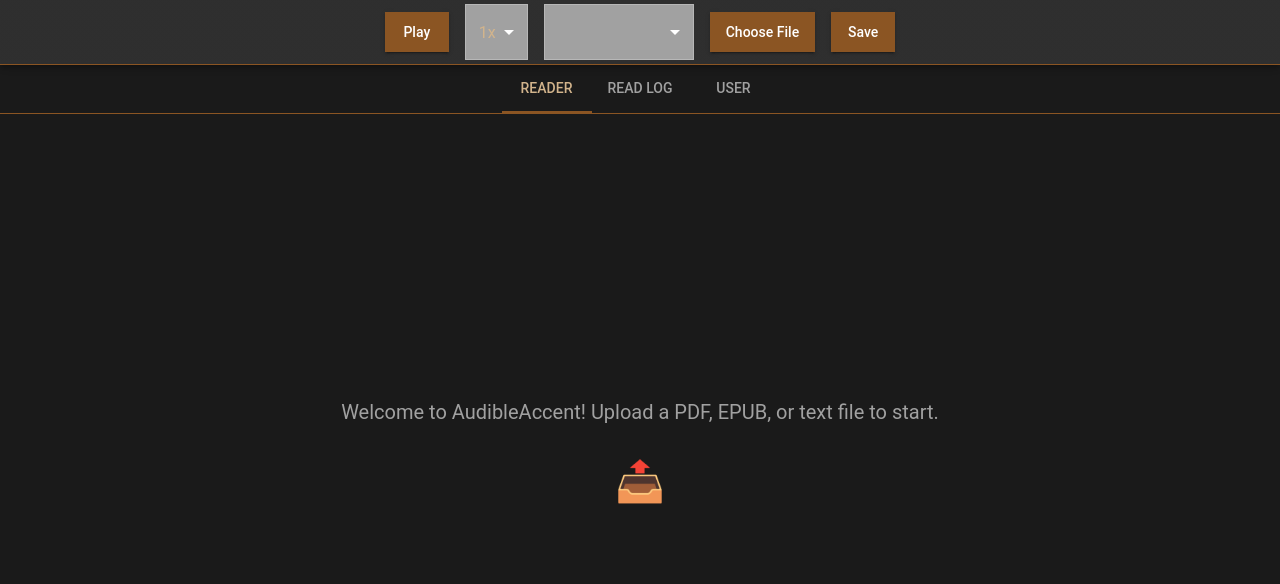
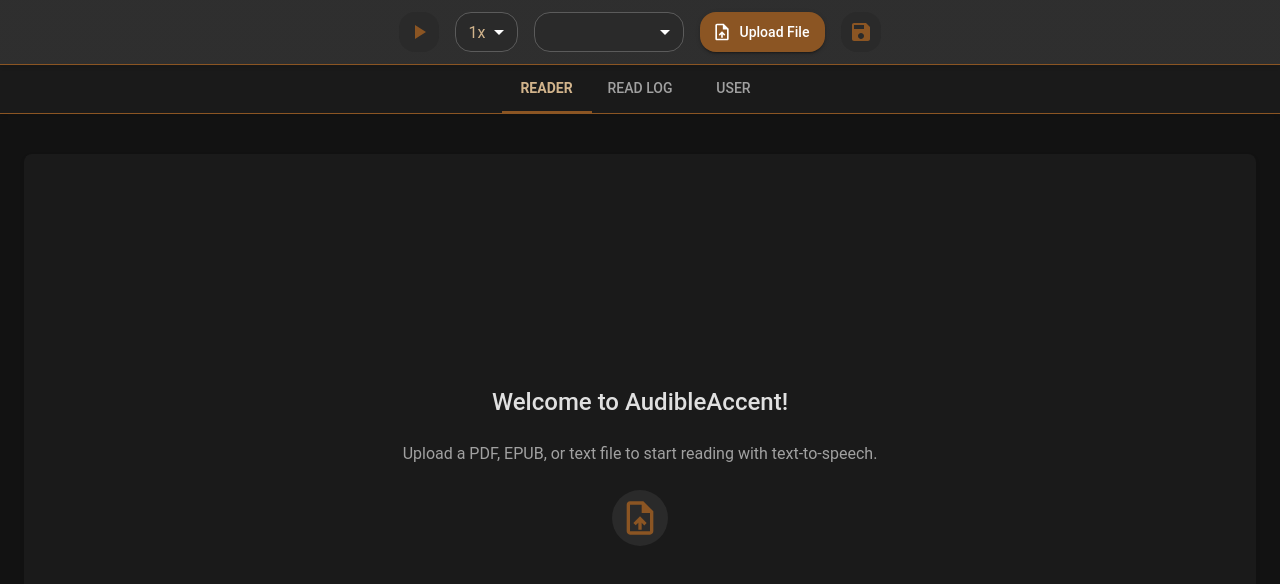
Before and after one commit to the-real-kodoninja/AudibleAccent, a React (Create React App) app: page / in a window 1280 px wide. Shown: the top 584 px of the page. Built offline with nearby package versions, Linux system fonts and the light colour scheme.

Commit message:
Polish design with better layout, typography, and visuals; update README with features and known issues

```diff
--- a/src/App.tsx
+++ b/src/App.tsx
@@ -1,4 +1,4 @@
-// src/App.tsx
+// client/src/App.tsx
 import React, { useState, useEffect } from 'react';
 import TopBar from './components/TopBar';
 import TextReader from './components/TextReader';
@@ -23,33 +23,34 @@
   const theme = createTheme({
     palette: {
       mode: themeMode,
-      background: { default: themeMode === 'dark' ? '#1A1A1A' : '#F5F5F5' },
-      text: { primary: themeMode === 'dark' ? '#A1A1A1' : '#333333' },
+      background: { default: themeMode === 'dark' ? '#121212' : '#F5F5F5' }, // Darker background for dark mode
+      text: { primary: themeMode === 'dark' ? '#E0E0E0' : '#333333' }, // Better contrast
       primary: { main: '#8B5523' },
       secondary: { main: '#D2B48C' },
     },
     typography: {
-      fontFamily: 'Roboto, sans-serif',
-      h6: { color: themeMode === 'dark' ? '#A1A1A1' : '#333333' },
+      fontFamily: fontFamily || 'Roboto, sans-serif',
+      h6: { color: themeMode === 'dark' ? '#E0E0E0' : '#333333', fontWeight: 500 },
     },
     components: {
-      MuiButton: { styleOverrides: { root: { borderRadius: 0, textTransform: 'none', padding: '8px 16px' } } },
-      MuiSelect: { styleOverrides: { root: { borderRadius: 0 } } },
-      MuiTabs: { styleOverrides: { root: { backgroundColor: themeMode === 'dark' ? '#1A1A1A' : '#F5F5F5' } } },
+      MuiButton: { styleOverrides: { root: { borderRadius: 4, textTransform: 'none', padding: '8px 16px', transition: 'all 0.3s' } } },
+      MuiSelect: { styleOverrides: { root: { borderRadius: 4 } } },
+      MuiTabs: { styleOverrides: { root: { backgroundColor: themeMode === 'dark' ? '#1A1A1A' : '#FFFFFF', boxShadow: '0 2px 4px rgba(0,0,0,0.1)' } } },
       MuiTab: {
         styleOverrides: {
           root: {
-            color: themeMode === 'dark' ? '#A1A1A1' : '#333333',
-            '&.Mui-selected': { color: '#D2B48C' },
+            color: themeMode === 'dark' ? '#A1A1A1' : '#666666',
+            '&.Mui-selected': { color: '#D2B48C', fontWeight: 600 },
             fontWeight: 500,
+            transition: 'color 0.3s',
           },
         },
       },
       MuiTextField: {
         styleOverrides: {
           root: {
-            '& .MuiInputBase-root': { backgroundColor: themeMode === 'dark' ? '#2A2A2A' : '#FFFFFF' },
-            '& .MuiInputLabel-root': { color: themeMode === 'dark' ? '#A1A1A1' : '#333333' },
+            '& .MuiInputBase-root': { backgroundColor: themeMode === 'dark' ? '#2A2A2A' : '#FFFFFF', borderRadius: 4 },
+            '& .MuiInputLabel-root': { color: themeMode === 'dark' ? '#A1A1A1' : '#666666' },
           },
         },
       },
@@ -104,16 +105,16 @@
     <MuiThemeProvider theme={theme}>
       <CssBaseline />
       <TopBar setText={handleSetText} onFileLoad={handleFileLoad} />
-      <Tabs value={tab} onChange={handleTabChange} centered sx={{ borderBottom: '1px solid #8B5523' }}>
+      <Tabs value={tab} onChange={handleTabChange} centered sx={{ borderBottom: '1px solid #8B5523', mb: 2 }}>
         <Tab label="Reader" />
         <Tab label="Read Log" />
         <Tab label="User" />
       </Tabs>
-      <Box sx={{ display: 'flex', height: 'calc(100vh - 112px)' }}>
+      <Box sx={{ display: 'flex', height: 'calc(100vh - 128px)', backgroundColor: themeMode === 'dark' ? '#121212' : '#F5F5F5' }}>
         {tab === 0 && pages.length > 0 && (
           <PagePreview pages={pages} currentPage={currentPage} onPageSelect={setCurrentPage} />
         )}
-        <Box sx={{ flex: 1, overflowY: 'auto' }}>
+        <Box sx={{ flex: 1, overflowY: 'auto', p: 3 }}>
           {tab === 0 &&
             (text ? (
               <TextReader
--- a/src/components/PagePreview.tsx
+++ b/src/components/PagePreview.tsx
@@ -1,4 +1,4 @@
-// src/components/PagePreview.tsx
+// client/src/components/PagePreview.tsx
 import React from 'react';
 import { Box, Typography } from '@mui/material';
 import { useTheme } from '../context/ThemeContext';
@@ -15,11 +15,12 @@
   return (
     <Box
       sx={{
-        width: 150,
-        bgcolor: themeMode === 'dark' ? '#2A2A2A' : '#E0E0E0',
-        p: 1,
+        width: 180,
+        bgcolor: themeMode === 'dark' ? '#1A1A1A' : '#E0E0E0',
+        p: 2,
         overflowY: 'auto',
         borderRight: '1px solid #8B5523',
+        boxShadow: '2px 0 4px rgba(0,0,0,0.1)',
       }}
     >
       {pages.map((page, index) => (
@@ -27,14 +28,26 @@
           key={index}
           onClick={() => onPageSelect(index + 1)}
           sx={{
-            mb: 1,
+            mb: 2,
             cursor: 'pointer',
-            border: currentPage === index + 1 ? '2px solid #D2B48C' : 'none',
-            borderRadius: 1,
+            border: currentPage === index + 1 ? '2px solid #D2B48C' : '1px solid transparent',
+            borderRadius: 2,
+            transition: 'all 0.3s',
+            '&:hover': {
+              borderColor: '#D2B48C',
+              transform: 'scale(1.02)',
+            },
           }}
         >
-          <img src={page} alt={`Page ${index + 1}`} style={{ width: '100%' }} />
-          <Typography sx={{ textAlign: 'center', color: themeMode === 'dark' ? '#A1A1A1' : '#333333', fontSize: '0.8rem' }}>
+          <img src={page} alt={`Page ${index + 1}`} style={{ width: '100%', borderRadius: 2 }} />
+          <Typography
+            sx={{
+              textAlign: 'center',
+              color: themeMode === 'dark' ? '#E0E0E0' : '#333333',
+              fontSize: '0.9rem',
+              mt: 0.5,
+            }}
+          >
             Page {index + 1}
           </Typography>
         </Box>
--- a/src/components/TopBar.tsx
+++ b/src/components/TopBar.tsx
@@ -1,8 +1,9 @@
-// src/components/TopBar.tsx
+// client/src/components/TopBar.tsx
 import React, { useState, useEffect, useRef } from 'react';
 import { parseFile } from '../utils/fileParser';
 import { readAndHighlight } from '../utils/speech';
-import { AppBar, Toolbar, Button, Select, MenuItem, Input } from '@mui/material';
+import { AppBar, Toolbar, Button, Select, MenuItem, Input, IconButton } from '@mui/material';
+import { PlayArrow, Pause, Save, UploadFile } from '@mui/icons-material';
 import { useTheme } from '../context/ThemeContext';
 
 const TopBar: React.FC<{ setText: (text: string) => void; onFileLoad: (file: File) => void }> = ({ setText, onFileLoad }) => {
@@ -69,15 +70,15 @@
   };
 
   return (
-    <AppBar position="sticky" sx={{ backgroundColor: themeMode === 'dark' ? '#1A1A1A' : '#F5F5F5', borderBottom: '1px solid #8B5523' }}>
-      <Toolbar sx={{ justifyContent: 'center', gap: 2 }}>
-        <Button onClick={togglePlayPause} color="primary" variant="contained">
-          {isPlaying ? 'Pause' : 'Play'}
-        </Button>
+    <AppBar position="sticky" sx={{ backgroundColor: themeMode === 'dark' ? '#1A1A1A' : '#FFFFFF', borderBottom: '1px solid #8B5523', boxShadow: '0 2px 4px rgba(0,0,0,0.1)' }}>
+      <Toolbar sx={{ justifyContent: 'center', gap: 2, py: 1 }}>
+        <IconButton onClick={togglePlayPause} color="primary" sx={{ bgcolor: themeMode === 'dark' ? '#2A2A2A' : '#F0F0F0', borderRadius: 4 }}>
+          {isPlaying ? <Pause /> : <PlayArrow />}
+        </IconButton>
         <Select
           value={speed}
           onChange={(e) => setSpeed(parseFloat(e.target.value as string))}
-          sx={{ color: '#D2B48C', backgroundColor: themeMode === 'dark' ? '#A1A1A1' : '#FFFFFF' }}
+          sx={{ color: '#D2B48C', backgroundColor: themeMode === 'dark' ? '#2A2A2A' : '#FFFFFF', borderRadius: 4, height: 40 }}
         >
           <MenuItem value={0.5}>0.5x</MenuItem>
           <MenuItem value={1}>1x</MenuItem>
@@ -86,7 +87,7 @@
         <Select
           value={selectedVoice}
           onChange={(e) => setSelectedVoice(e.target.value as string)}
-          sx={{ color: '#D2B48C', backgroundColor: themeMode === 'dark' ? '#A1A1A1' : '#FFFFFF', minWidth: 150 }}
+          sx={{ color: '#D2B48C', backgroundColor: themeMode === 'dark' ? '#2A2A2A' : '#FFFFFF', borderRadius: 4, height: 40, minWidth: 150 }}
         >
           {voices.map((voice) => (
             <MenuItem key={voice.name} value={voice.name}>
@@ -98,8 +99,10 @@
           color="primary"
           variant="contained"
           onClick={handleFileButtonClick}
+          startIcon={<UploadFile />}
+          sx={{ borderRadius: 4 }}
         >
-          Choose File
+          Upload File
         </Button>
         <Input
           type="file"
@@ -108,9 +111,9 @@
           inputRef={fileInputRef}
           sx={{ display: 'none' }}
         />
-        <Button onClick={saveProgress} color="primary" variant="contained">
-          Save
-        </Button>
+        <IconButton onClick={saveProgress} color="primary" sx={{ bgcolor: themeMode === 'dark' ? '#2A2A2A' : '#F0F0F0', borderRadius: 4 }}>
+          <Save />
+        </IconButton>
       </Toolbar>
     </AppBar>
   );
--- a/src/components/WelcomeScreen.tsx
+++ b/src/components/WelcomeScreen.tsx
@@ -1,6 +1,7 @@
-// src/components/WelcomeScreen.tsx
+// client/src/components/WelcomeScreen.tsx
 import React, { useRef } from 'react';
 import { Box, Typography, IconButton } from '@mui/material';
+import { UploadFile } from '@mui/icons-material';
 import { useTheme } from '../context/ThemeContext';
 
 const WelcomeScreen: React.FC = () => {
@@ -19,14 +20,20 @@
         alignItems: 'center',
         justifyContent: 'center',
         height: '100%',
-        bgcolor: themeMode === 'dark' ? '#1A1A1A' : '#F5F5F5',
+        bgcolor: themeMode === 'dark' ? '#1A1A1A' : '#FFFFFF',
+        borderRadius: 2,
+        boxShadow: '0 2px 4px rgba(0,0,0,0.1)',
+        p: 4,
       }}
     >
-      <Typography variant="h6" sx={{ color: themeMode === 'dark' ? '#A1A1A1' : '#333333', mb: 2, fontWeight: 400 }}>
-        Welcome to AudibleAccent! Upload a PDF, EPUB, or text file to start.
+      <Typography variant="h5" sx={{ color: themeMode === 'dark' ? '#E0E0E0' : '#333333', mb: 3, fontWeight: 500, textAlign: 'center' }}>
+        Welcome to AudibleAccent!
       </Typography>
-      <IconButton onClick={handleIconClick}>
-        <Typography sx={{ color: '#8B5523', fontSize: '2.5rem' }}>📤</Typography>
+      <Typography sx={{ color: themeMode === 'dark' ? '#A1A1A1' : '#666666', mb: 3, textAlign: 'center' }}>
+        Upload a PDF, EPUB, or text file to start reading with text-to-speech.
+      </Typography>
+      <IconButton onClick={handleIconClick} sx={{ bgcolor: themeMode === 'dark' ? '#2A2A2A' : '#F0F0F0', '&:hover': { bgcolor: themeMode === 'dark' ? '#3A3A3A' : '#E0E0E0' } }}>
+        <UploadFile sx={{ fontSize: 40, color: '#8B5523' }} />
       </IconButton>
       <input
         type="file"
```
